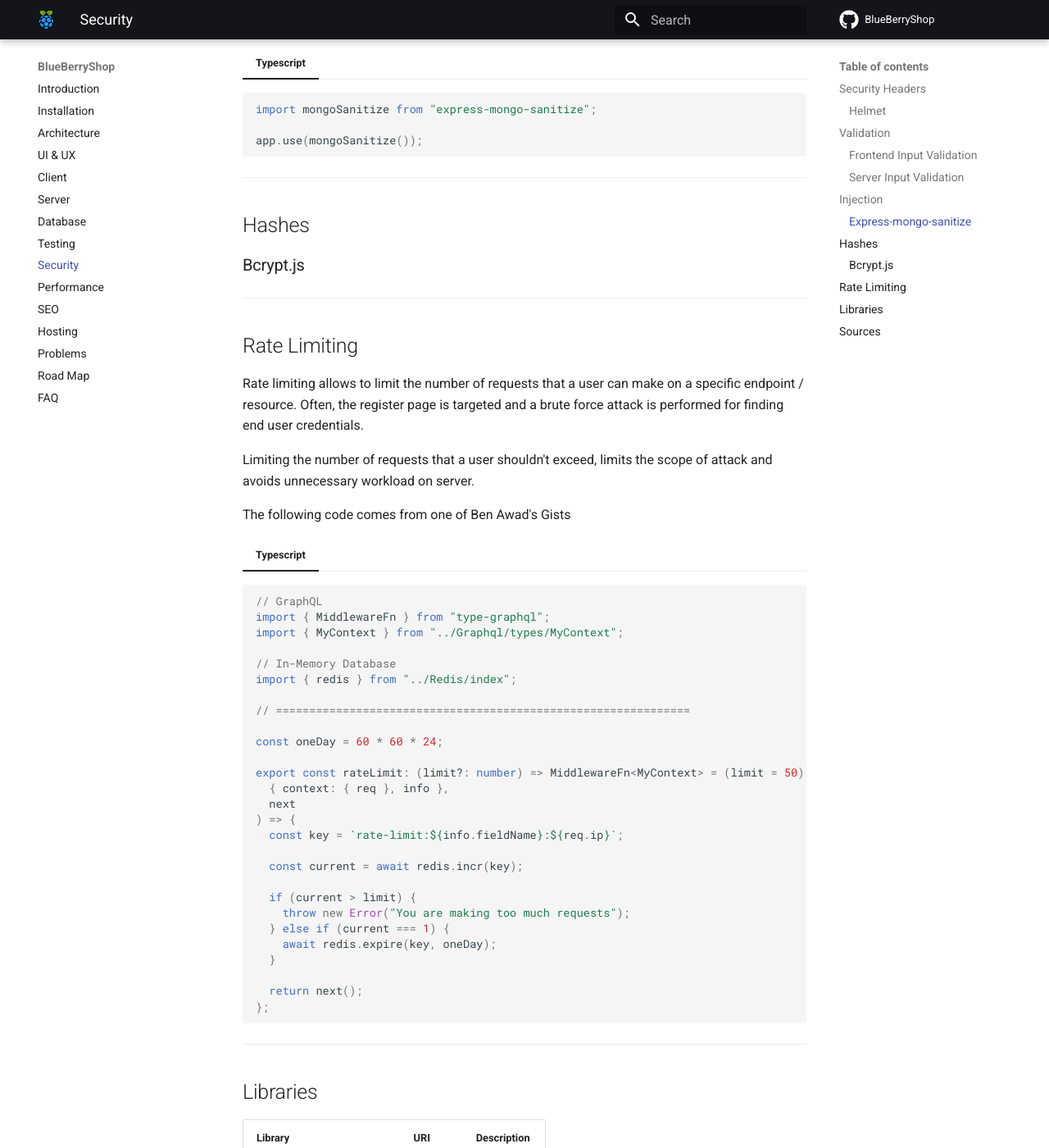
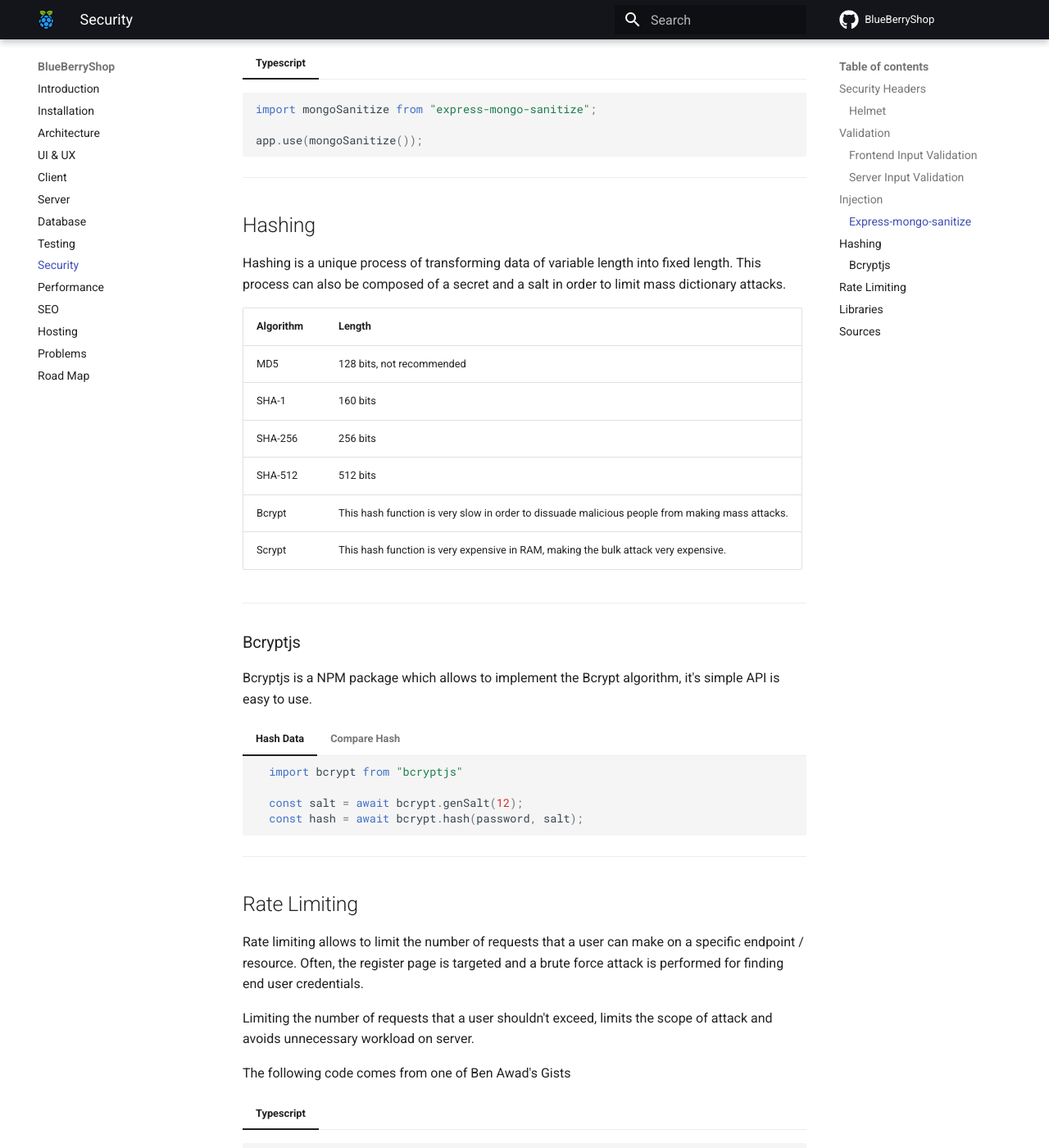
Before and after one commit to besSejrani/TechStore, an MkDocs documentation site: the page built from Documentation/docs/7.security.md, in a window 1280 px wide and 1400 px high, scrolled down 2640 px. Shown: the whole window at 82% size. Built offline with MkDocs 1.6.1 and Material for MkDocs 9.7.7, drawn with Linux system fonts in a browser that asks for light colours; comment, search, counter and statistics services are not loaded.

Commit message:
modified security section in documentation

````diff
--- a/Documentation/docs/3.client.md
+++ b/Documentation/docs/3.client.md
@@ -2,7 +2,7 @@
 
 <hr/>
 
-## Next.js
+## React Framewok
 
 ### Client Side Rendering
 
--- a/Documentation/docs/7.security.md
+++ b/Documentation/docs/7.security.md
@@ -125,9 +125,43 @@ app.use(mongoSanitize());
 
 <hr/>
 
-## Hashes
+## Hashing
 
-### Bcrypt.js
+Hashing is a unique process of transforming data of variable length into fixed length. This process can also be composed of a secret and a salt in order to limit mass dictionary attacks.
+
+| Algorithm | Length                                                                                          |
+| :-------- | :---------------------------------------------------------------------------------------------- |
+| MD5       | 128 bits, not recommended                                                                       |
+| SHA-1     | 160 bits                                                                                        |
+| SHA-256   | 256 bits                                                                                        |
+| SHA-512   | 512 bits                                                                                        |
+| Bcrypt    | This hash function is very slow in order to dissuade malicious people from making mass attacks. |
+| Scrypt    | This hash function is very expensive in RAM, making the bulk attack very expensive.             |
+
+<hr/>
+
+### Bcryptjs
+
+Bcryptjs is a NPM package which allows to implement the Bcrypt algorithm, it's simple API is easy to use.
+
+=== "Hash Data"
+
+    ```Typescript
+
+      import bcrypt from "bcryptjs"
+
+      const salt = await bcrypt.genSalt(12);
+      const hash = await bcrypt.hash(password, salt);
+
+    ```
+
+=== "Compare Hash"
+
+    ```typescript
+    import bcrypt from "bcryptjs";
+
+    const valid = await bcrypt.compare(password, user.password);
+    ```
 
 <hr/>
 
````
Also changed, not shown: Documentation/docs/1.architecture.md (+8 -3 lines), Documentation/docs/d.faq.md (deleted, +0 -103 lines), Documentation/docs/images/MVC.png (added), Documentation/docs/images/ScallingInfrastructure.png, 1 other file.
